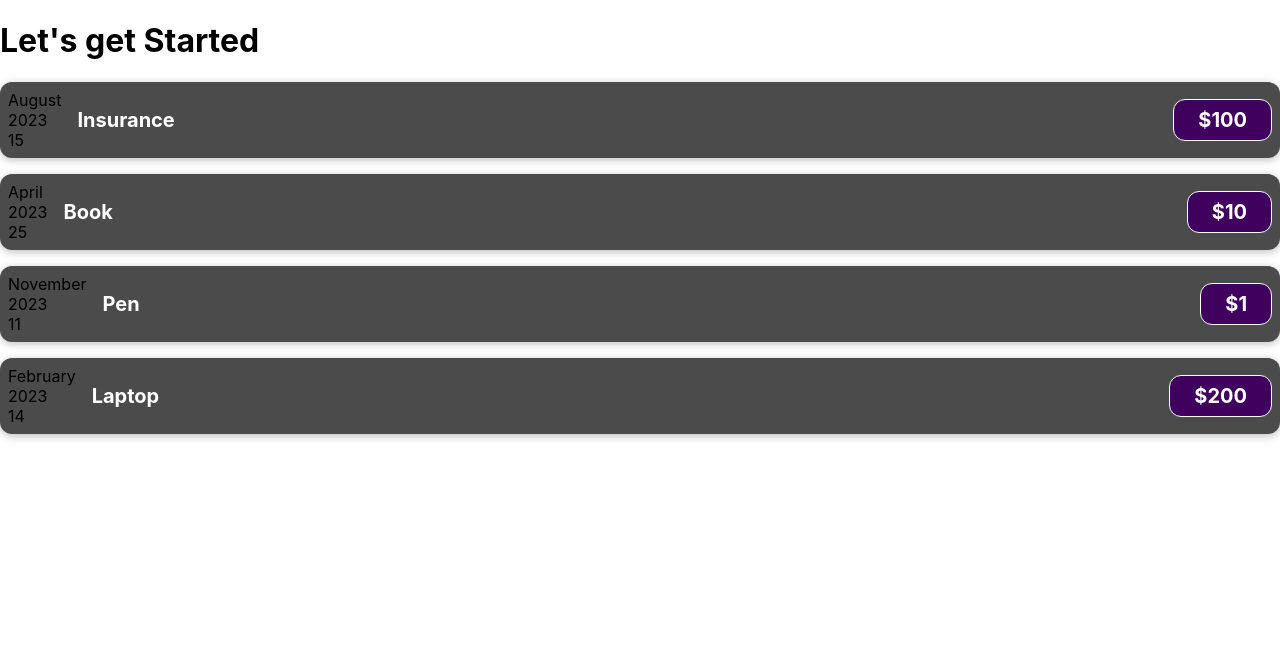
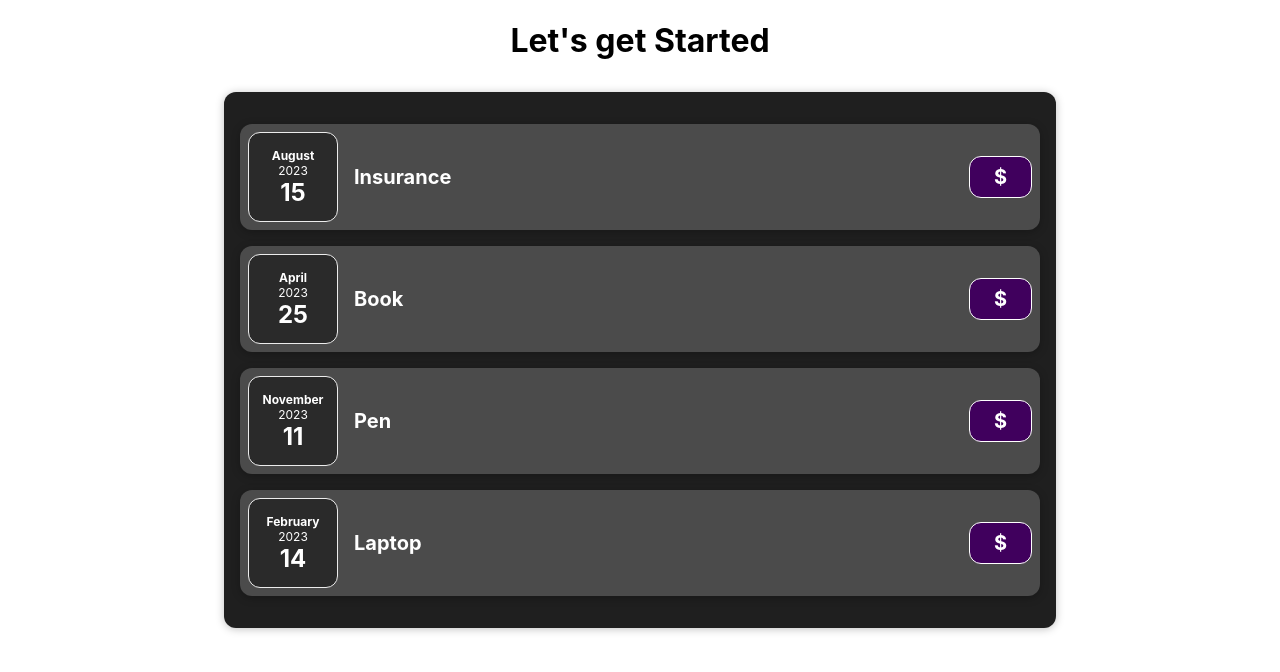
Before and after one commit to ruchitakb7/React, a React (Create React App) app in the folder project-one/: page / in a window 1280 px wide. Shown: the top 672 px of the page. Built offline with nearby package versions, Linux system fonts and the light colour scheme.

Commit message:
Splitting the Components

```diff
--- a/project-one/src/App.js
+++ b/project-one/src/App.js
@@ -1,5 +1,7 @@
 
 import ExpenseItem from "./component/ExpenseItem.js";
+
+import Expenses from "./component/Expenses.js";
 
 function App() {
   const expenses = [
@@ -11,18 +13,9 @@ function App() {
 
   return (
     <div>
-      <h1>Let's get Started</h1>
-      {expenses.map((expense, index) => {
-        return (
-          <ExpenseItem
-            key={expense.id}
-            date={expense.date}
-            title={expense.title}
-            price={expense.price}
-            location={expense.location}
-          ></ExpenseItem>
-        );
-      })}
+      <h1><center>Let's get Started</center></h1>
+      <Expenses items={expenses}></Expenses>
+
     </div>
   );
 }
--- /dev/null
+++ b/project-one/src/component/ExpenseDate.css
@@ -0,0 +1,26 @@
+.expense-date {
+    display: flex;
+    flex-direction: column;
+    width: 5.5rem;
+    height: 5.5rem;
+    border: 1px solid #ececec;
+    background-color: #2a2a2a;
+    color: white;
+    border-radius: 12px;
+    align-items: center;
+    justify-content: center;
+  }
+
+  .expense-date__month {
+    font-size: 0.75rem;
+    font-weight: bold;
+  }
+
+  .expense-date__year {
+    font-size: 0.75rem;
+  }
+
+  .expense-date__day {
+    font-size: 1.5rem;
+    font-weight: bold;
+  }
--- /dev/null
+++ b/project-one/src/component/ExpenseDate.js
@@ -0,0 +1,34 @@
+import "./ExpenseDate.css"
+
+const months = [
+  "January",
+  "February",
+  "March",
+  "April",
+  "May",
+  "June",
+  "July",
+  "August",
+  "September",
+  "October",
+  "November",
+  "December",
+];
+
+function ExpenseDate(props)
+{
+  const month = months[props.date.getMonth()];
+  const year = props.date.getFullYear();
+  const date = props.date.getDate();
+  return (
+
+    <div className="expense-date">
+      <div className="expense-date__month">{month}</div>
+       <div className="expense-date__year">{year}</div>
+       <div className="expense-date__day">{date}</div>
+    </div>
+
+  )
+}
+
+export default ExpenseDate
--- a/project-one/src/component/ExpenseItem.js
+++ b/project-one/src/component/ExpenseItem.js
@@ -2,20 +2,24 @@
 
 import "./ExpenseItem.css";
 
-const m=['January','February','March','April','May','June','July',
-        'August','September','October','November','December']
+import ExpenseDate from "./ExpenseDate";
+
+// const m=['January','February','March','April','May','June','July',
+//         'August','September','October','November','December']
 
 function ExpenseItem(props)
 {
   return(
     <div className="expense-item">
 
-        <div>
+      <ExpenseDate date={props.date}></ExpenseDate>
+
+          {/* <div>
         <div>{m[props.date.getMonth()]}</div>
         <div>{props.date.getFullYear()}</div>
         <div>{props.date.getDate()}</div>
         </div>
-
+        */}
         <div className="expense-item__description" >
           <h2>{props.title}</h2>
         <div className="expense-item__price">${props.price}</div>
--- /dev/null
+++ b/project-one/src/component/Expenses.css
@@ -0,0 +1,9 @@
+.expenses {
+    padding: 1rem;
+    background-color: rgb(31, 31, 31);
+    margin: 2rem auto;
+    width: 50rem;
+    max-width: 95%;
+    border-radius: 12px;
+    box-shadow: 0 1px 8px rgba(0, 0, 0, 0.25);
+  }
--- /dev/null
+++ b/project-one/src/component/Expenses.js
@@ -0,0 +1,22 @@
+
+
+import ExpenseItem from './ExpenseItem';
+import './Expenses.css';
+
+function Expenses(props) {
+    console.log(props)
+  return (
+    <div className="expenses">
+      {props.items.map((expense) => (
+        <ExpenseItem
+          key={expense.id}
+          title={expense.title}
+          amount={expense.amount}
+          date={expense.date}
+        > </ExpenseItem>
+      ))}
+    </div>
+  );
+}
+
+export default Expenses;
```
